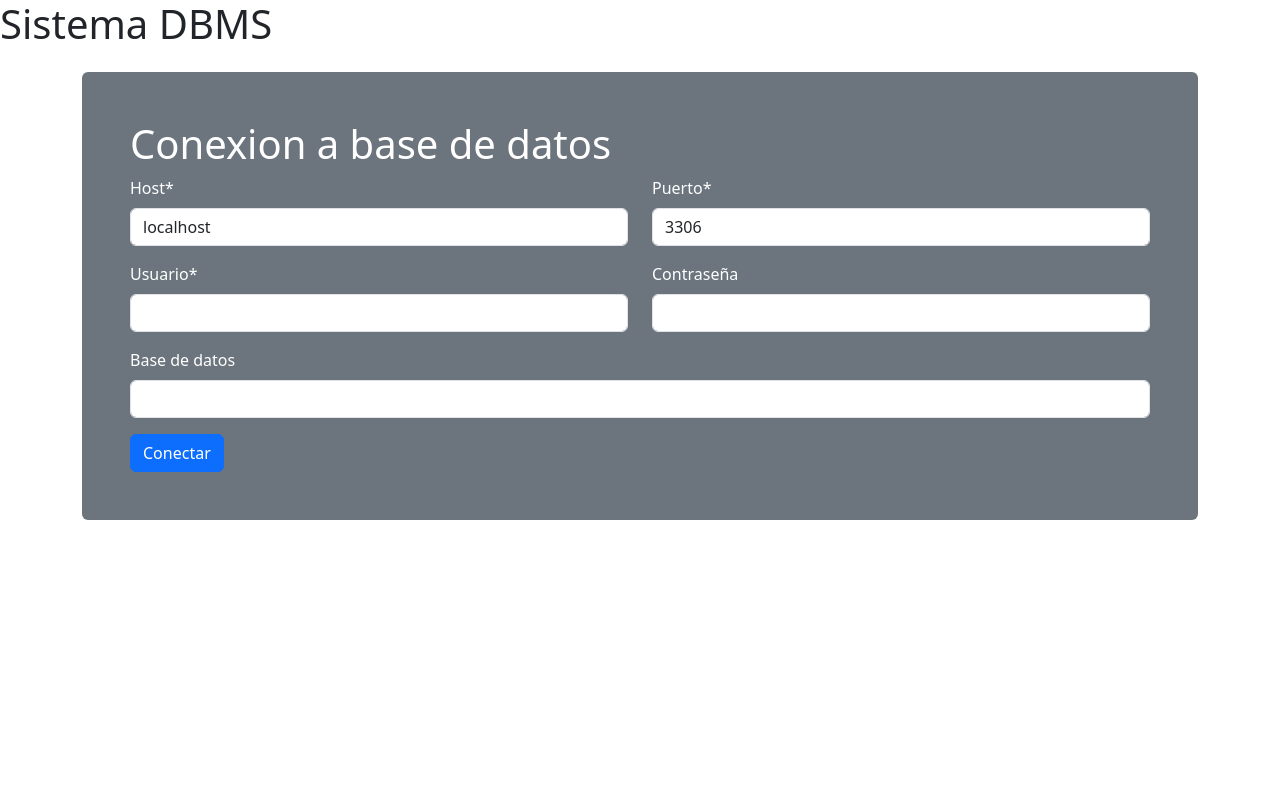
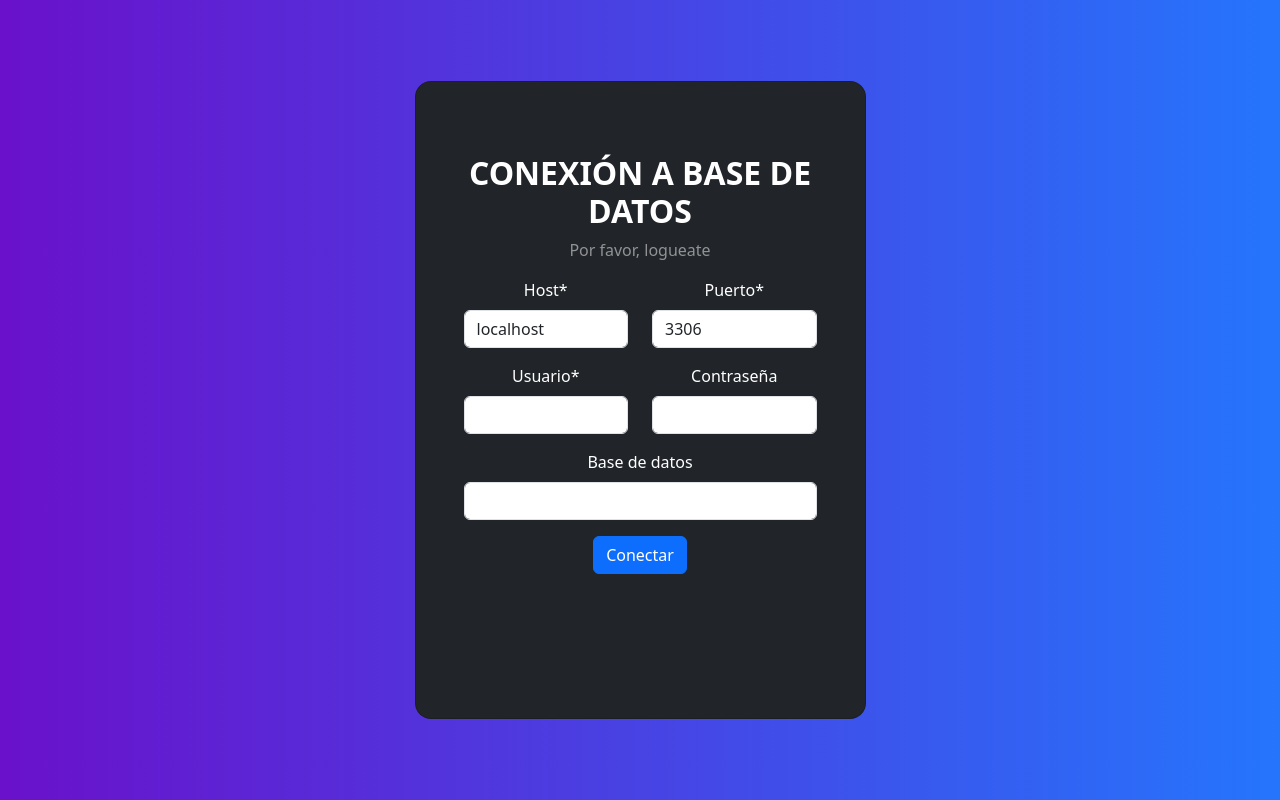
Before and after one commit to robcast2289/DBMS_Tools, a Flask app: template templates/index.html in a window 1280 px wide. Run offline with Flask 3, Linux system fonts and the light colour scheme; the template is opened without the code that fills it, so the values that code supplies are empty; some libraries are stand-ins or nearby versions.

Commit message:
Cambio a diseño de login

```diff
--- a/templates/index.html
+++ b/templates/index.html
@@ -1,9 +1,15 @@
 {% extends 'layout.html' %}
 {% block body %}
-    <h1>Sistema DBMS</h1>
-    <div class="container-sm">
-    <div class="mt-4 p-5 bg-secondary text-white rounded">
-      <h1>Conexion a base de datos</h1>
+<section class="d-flex align-items-center" style="min-height: 100vh; background: linear-gradient(to right, #6a11cb 0%, #2575fc 100%);">
+  <div class="container py-5">
+    <div class="row d-flex justify-content-center align-items-center">
+      <div class="col-12 col-md-8 col-lg-6 col-xl-5">
+        <div class="card bg-dark text-white" style="border-radius: 1rem;">
+          <div class="card-body p-5 text-center">
+
+            <div class="mb-md-5 mt-md-4 pb-5">
+              <h2 class="fw-bold mb-2 text-uppercase">Conexión a base de datos</h2>
+              <p class="text-white-50 mb-3">Por favor, logueate</p>
 
               <form action="{{url_for('index')}}" method="POST">
                 <div class="row">
@@ -47,6 +53,8 @@
                 </div> -->
                 <button type="submit" class="btn btn-primary">Conectar</button>
               </form>
+
+            </div>
             {% if error %}
             <div class="alert alert-danger" role="alert">
               ERROR {{ error }}
@@ -54,4 +62,9 @@
             {% endif %}
           </div>
         </div>
+      </div>
+    </div>
+  </div>
+</section>
+
 {% endblock %}
```
Lines whose indentation alone changed are shown as unchanged.
